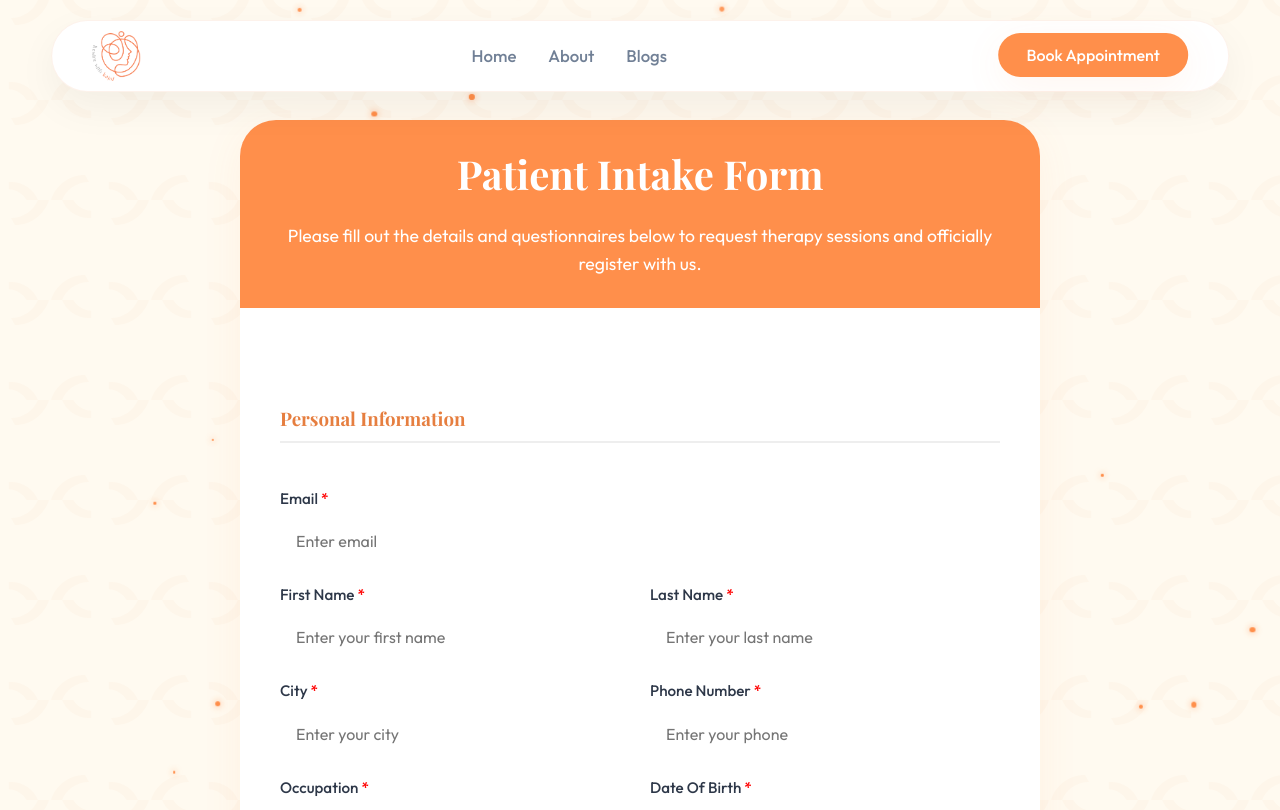
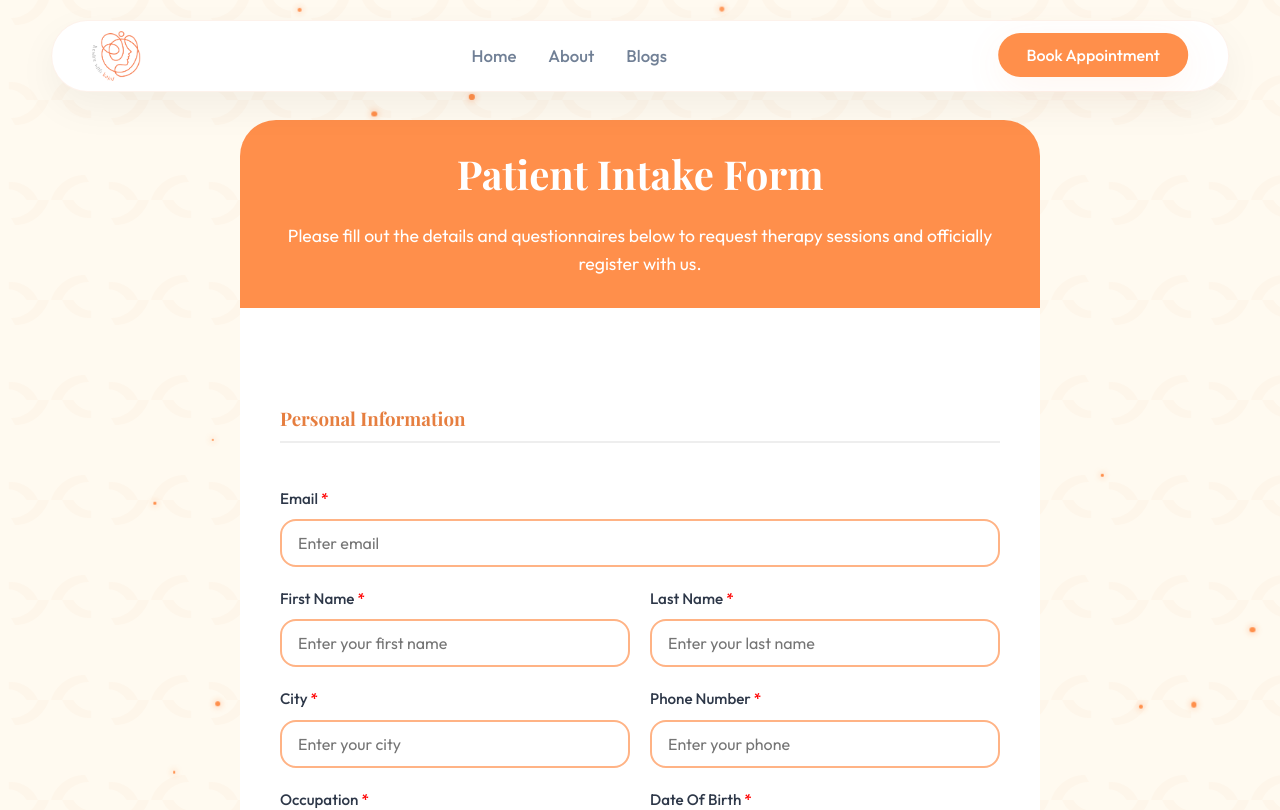
Before and after one commit to hp4274/rewirewithkajal, a React (Create React App) app in the folder frontend/: page /intake-form in a window 1280 px wide. Shown: the top 810 px of the page. Built offline with nearby package versions, Linux system fonts and the light colour scheme.

Commit message:
dropshadow remove

```diff
--- a/frontend/src/admin/AdminLogin.css
+++ b/frontend/src/admin/AdminLogin.css
@@ -14,7 +14,7 @@
     background-color: var(--color-white);
     border-radius: var(--radius-xl);
     padding: 48px;
-    box-shadow: var(--shadow-soft);
+    box-shadow: none;
     border: 1px solid var(--color-secondary);
 }
 
--- a/frontend/src/components/AppointmentForm.css
+++ b/frontend/src/components/AppointmentForm.css
@@ -7,7 +7,7 @@
     background-color: var(--color-white);
     border-radius: var(--radius-xl);
     overflow: hidden;
-    box-shadow: var(--shadow-soft);
+    box-shadow: none;
 }
 
 .appointment-info {
@@ -136,7 +136,7 @@
 .form-group textarea,
 .form-group select {
     padding: 12px 16px;
-    border: 2px solid var(--color-border);
+    border: 2px solid var(--color-primary-light);
     border-radius: var(--radius-md);
     font-size: 1rem;
     font-family: inherit;
@@ -149,7 +149,7 @@
 .form-group textarea:hover,
 .form-group select:hover {
     border-color: var(--color-primary-light);
-    box-shadow: 0 4px 12px rgba(63, 81, 181, 0.1);
+    box-shadow: none;
 }
 
 .form-group input:focus,
@@ -157,7 +157,7 @@
 .form-group select:focus {
     outline: none;
     border-color: var(--color-primary);
-    box-shadow: 0 0 0 3px rgba(63, 81, 181, 0.15);
+    box-shadow: none;
     background-color: rgba(63, 81, 181, 0.02);
 }
 
--- a/frontend/src/styles/global.css
+++ b/frontend/src/styles/global.css
@@ -107,7 +107,7 @@ img {
 input,
 textarea,
 select {
-  border: 1.5px solid var(--color-primary-light);
+  border: 2px solid var(--color-primary-light);
   border-radius: var(--radius-md);
   padding: 12px 16px;
   font-family: inherit;
@@ -122,7 +122,7 @@ input:focus,
 textarea:focus,
 select:focus {
   border-color: var(--color-primary);
-  box-shadow: 0 0 0 3px rgba(255, 143, 75, 0.15);
+  box-shadow: none;
 }
 
 /* Base button styles */
```
